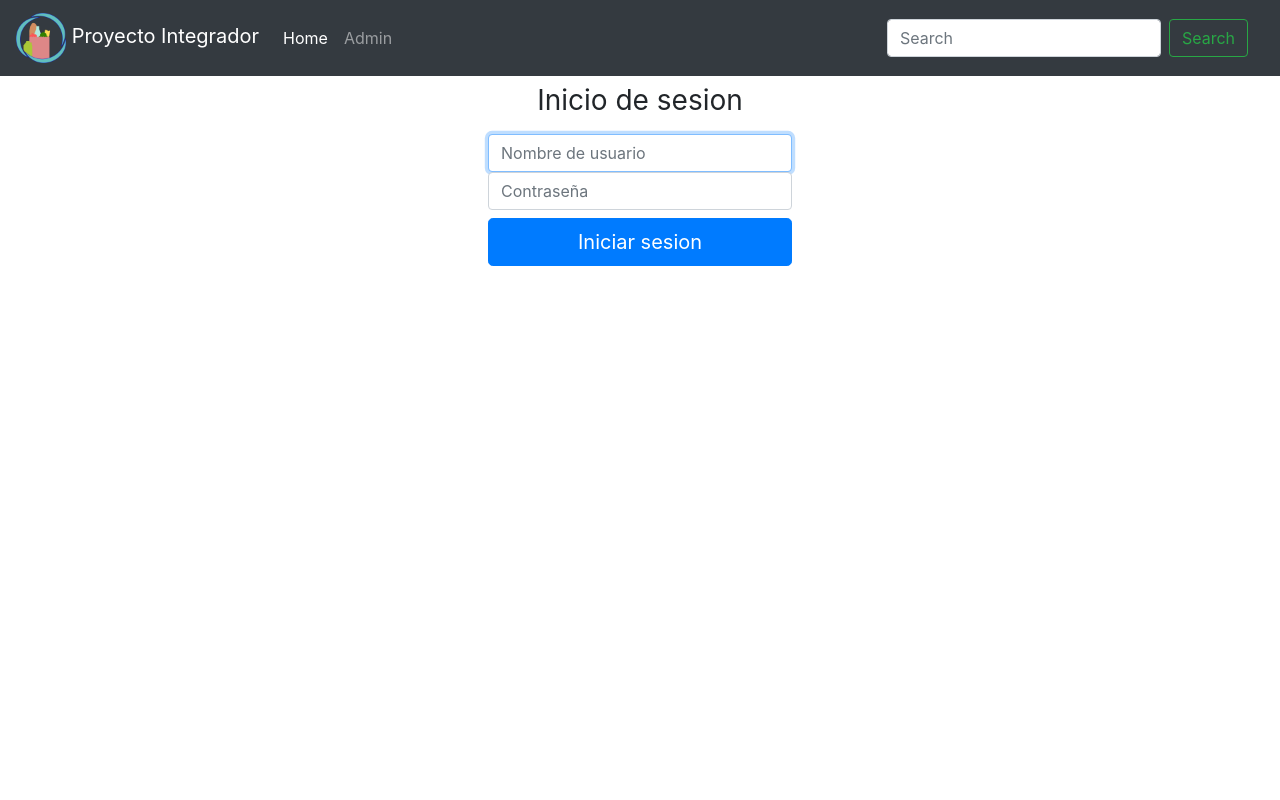
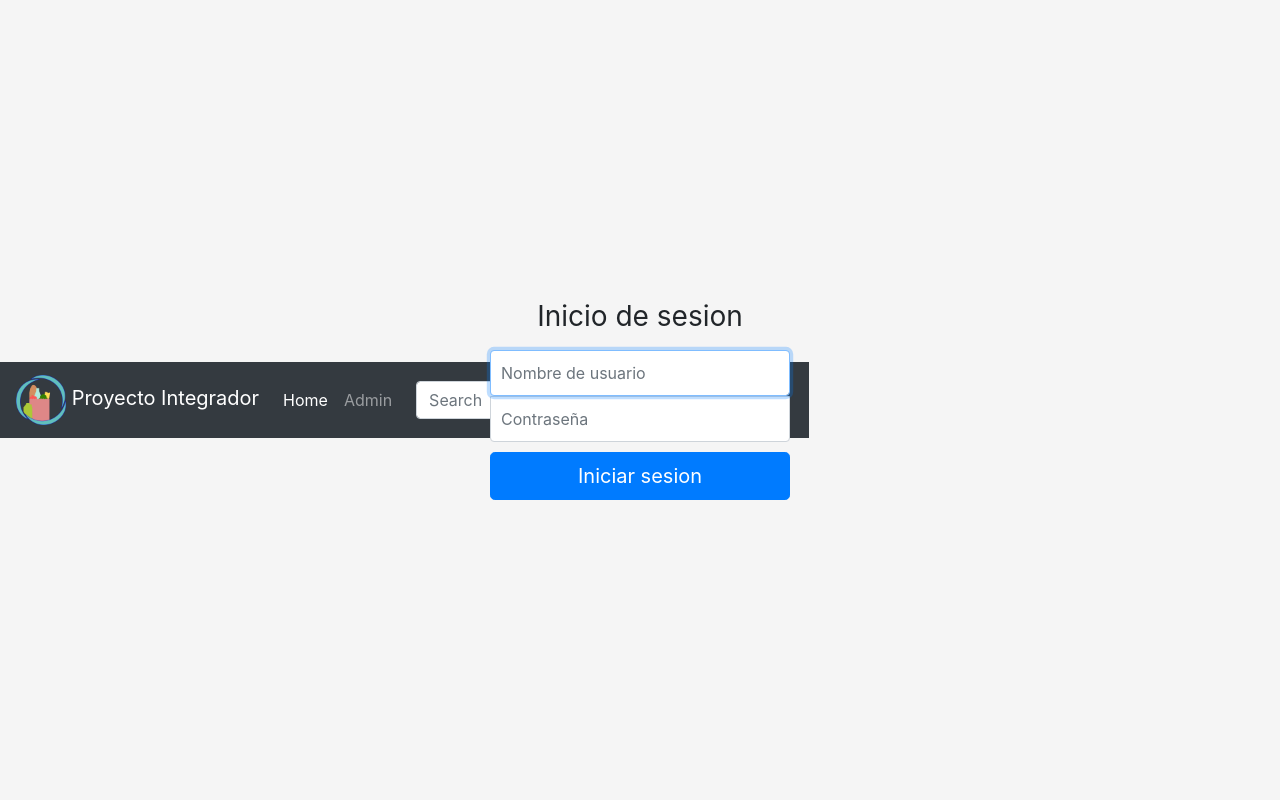
Before and after one commit to MaximoSav/Proyecto-Integrador-Django, a Django app: page /accounts/login/ in a window 1280 px wide. Run offline with Django 3.2, Linux system fonts and the light colour scheme; parts of the project's set-up code (start-up, migrations or seed data) failed here and were passed over; some libraries are stand-ins or nearby versions.

Commit message:
updated style of login

```diff
--- a/core/mercado/urls.py
+++ b/core/mercado/urls.py
@@ -5,7 +5,7 @@ from django.contrib.auth.views import LoginView, LogoutView
 
 urlpatterns = [
     path('', BaseView),
-    path('dashboard/',views.dashboardView,name="dashboard"),
+    path('acdashboard/',views.dashboardView,name="dashboard"),
     path('accounts/login/',LoginView.as_view(),name="login_url"),
     path('accounts/register/',views.registerView,name="register_url"),
 
--- /dev/null
+++ b/core/static/css/signin.css
@@ -0,0 +1,44 @@
+html,
+body {
+  height: 100%;
+}
+
+body {
+  display: -ms-flexbox;
+  display: flex;
+  -ms-flex-align: center;
+  align-items: center;
+  padding-top: 40px;
+  padding-bottom: 40px;
+  background-color: #f5f5f5;
+}
+
+.form-signin {
+  width: 100%;
+  max-width: 330px;
+  padding: 15px;
+  margin: auto;
+}
+.form-signin .checkbox {
+  font-weight: 400;
+}
+.form-signin .form-control {
+  position: relative;
+  box-sizing: border-box;
+  height: auto;
+  padding: 10px;
+  font-size: 16px;
+}
+.form-signin .form-control:focus {
+  z-index: 2;
+}
+.form-signin input[type="email"] {
+  margin-bottom: -1px;
+  border-bottom-right-radius: 0;
+  border-bottom-left-radius: 0;
+}
+.form-signin input[type="password"] {
+  margin-bottom: 10px;
+  border-top-left-radius: 0;
+  border-top-right-radius: 0;
+}
--- a/core/templates/registration/base.html
+++ b/core/templates/registration/base.html
@@ -8,7 +8,8 @@
 
     {% load bootstrap4 %}
     {% bootstrap_css %}
-
+	{% block css %}
+	{% endblock %}
 </head>
 <body>
 	<nav class="navbar navbar-expand-lg navbar-dark bg-dark">
--- a/core/templates/registration/login.html
+++ b/core/templates/registration/login.html
@@ -1,9 +1,13 @@
 {% extends 'registration/base.html'%}
+{% load static %}
 
+{% block css %}
+	<link rel="stylesheet" href={% static 'css/signin.css' %}>
+{% endblock %}
 <body>
 {% block content %}
-	<div class="container col-lg-3 p-2 text-center">
-		<form class="form-signin" method="POST">
+	<div style="position: absolute; top: 0; left: 0;width:100%;height:100%;display:flex;">
+	<form class="form-signin text-center" method="POST">
 
 	{% csrf_token %}
 	<h1 class="h3 mb-3 font-weight-normal">Inicio de sesion</h1>
```
Also changed, not shown: 1 other file. Lines whose indentation alone changed are shown as unchanged.
